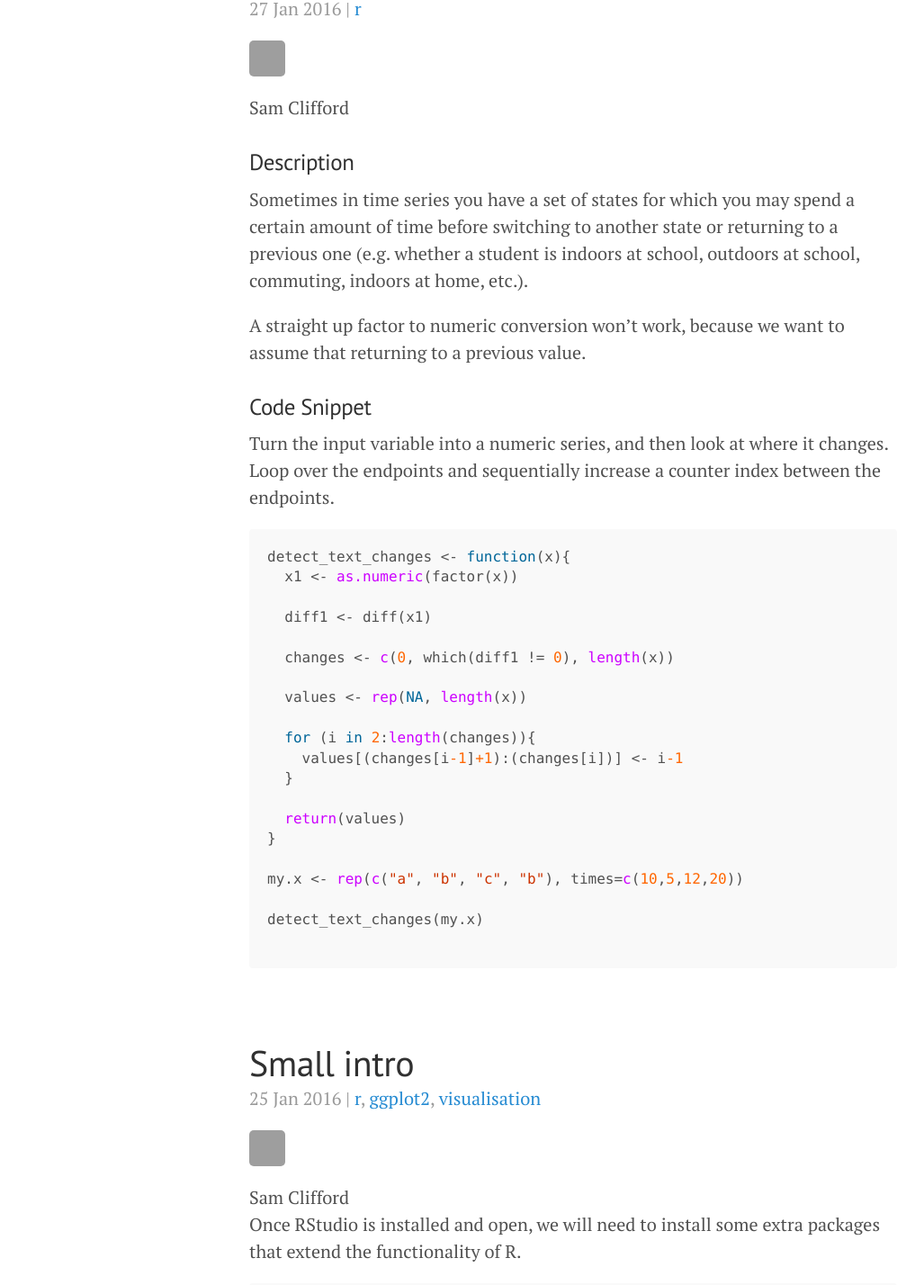
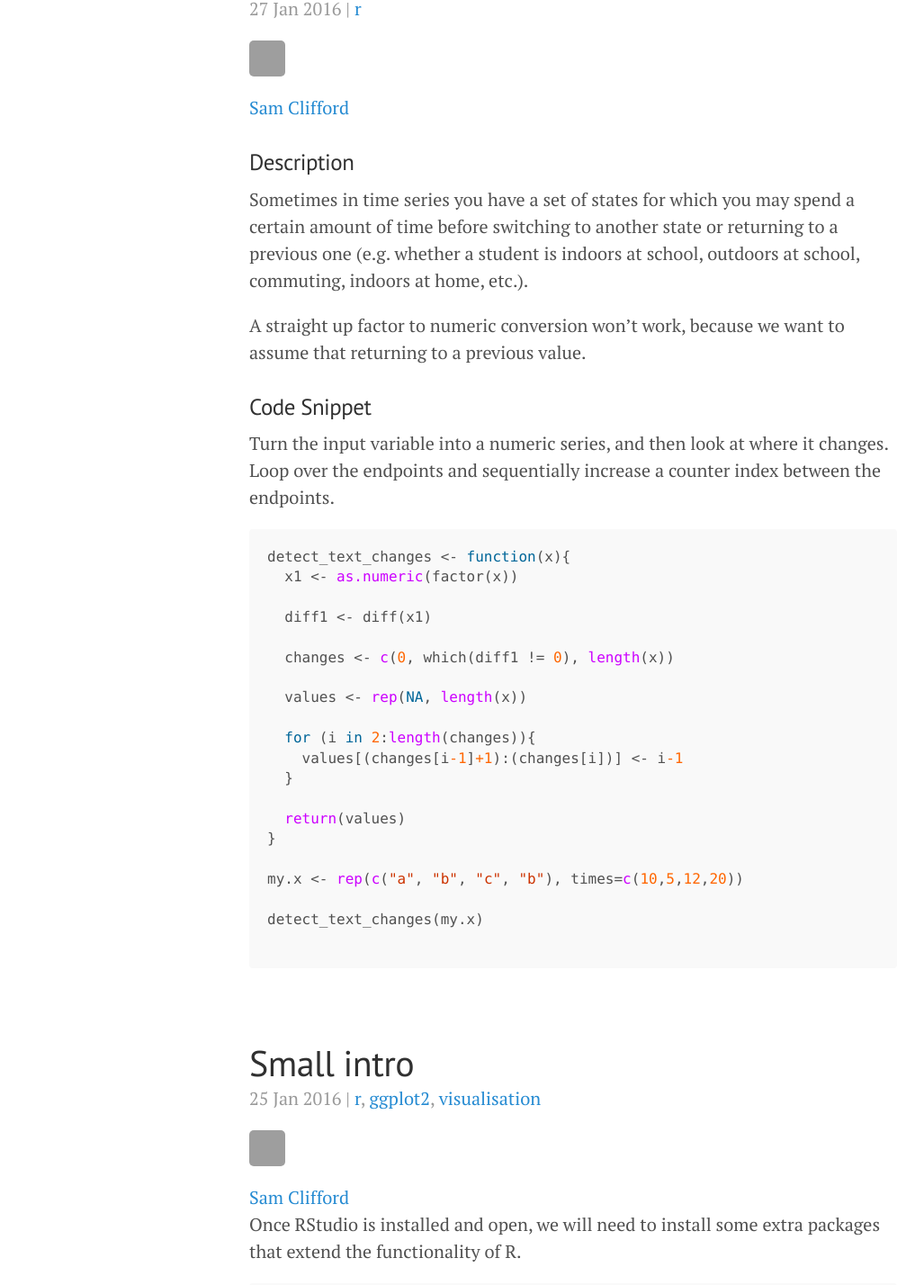
Before and after one commit to bragqut/bragqut.github.io, a Jekyll site: the page built from index.html, in a window 1280 px wide. Shown: the part 187-1615 px from the top of the page at 90% size, without its empty margins (3-1020 px from the left). Built offline with Jekyll 4.4.1, drawn with Linux system fonts in a browser that asks for light colours; the list of posts is cut into pages by our own code; grey boxes are pictures that could not be loaded.

Commit message:
author links on main page

```diff
--- a/index.html
+++ b/index.html
@@ -19,7 +19,7 @@ title: Home
 
 	<div class="meta">
 		<img src="http://www.gravatar.com/avatar/{{ author.gravatar }}?s=40">
-		<span class="author">{{ author.display_name }}</span>
+		<span class="author"><a href="{{author.web}}" >{{ author.display_name }}</a></span>
     </div>
 
     {{ post.content }}
```
